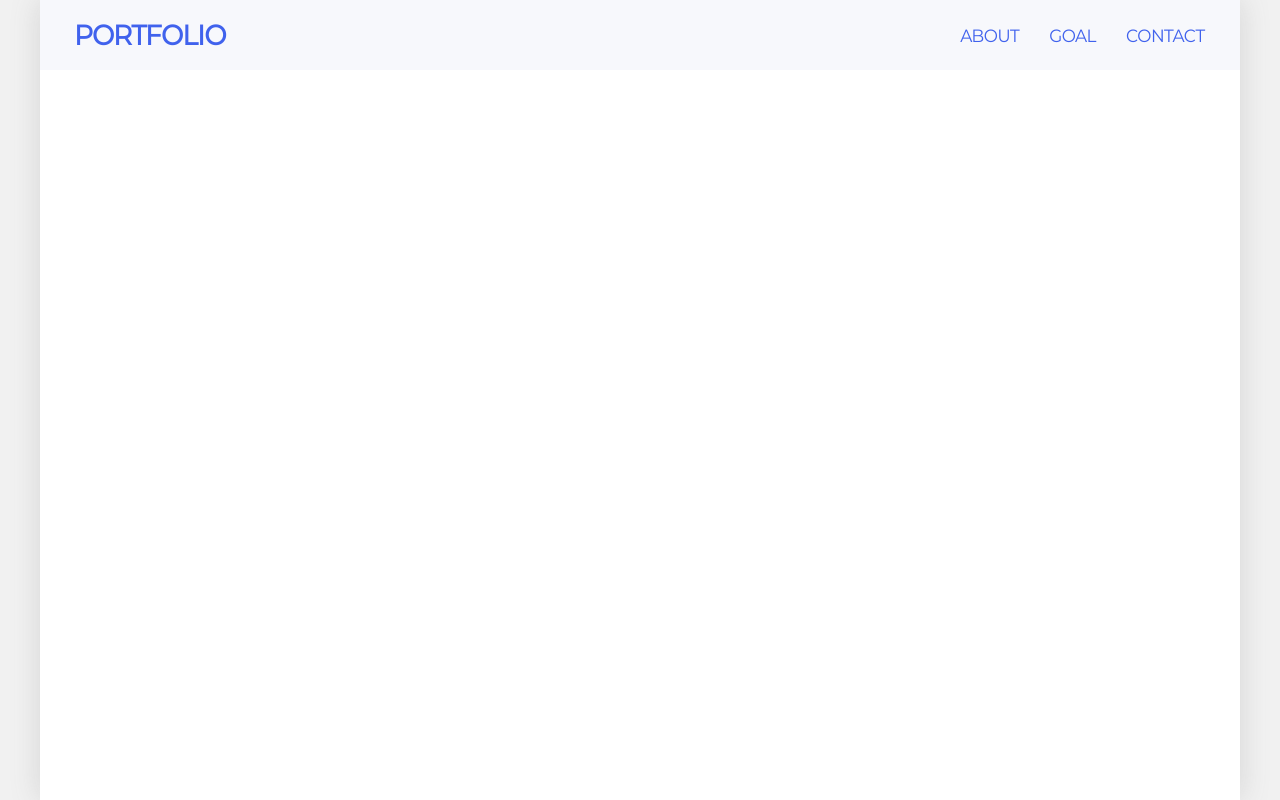
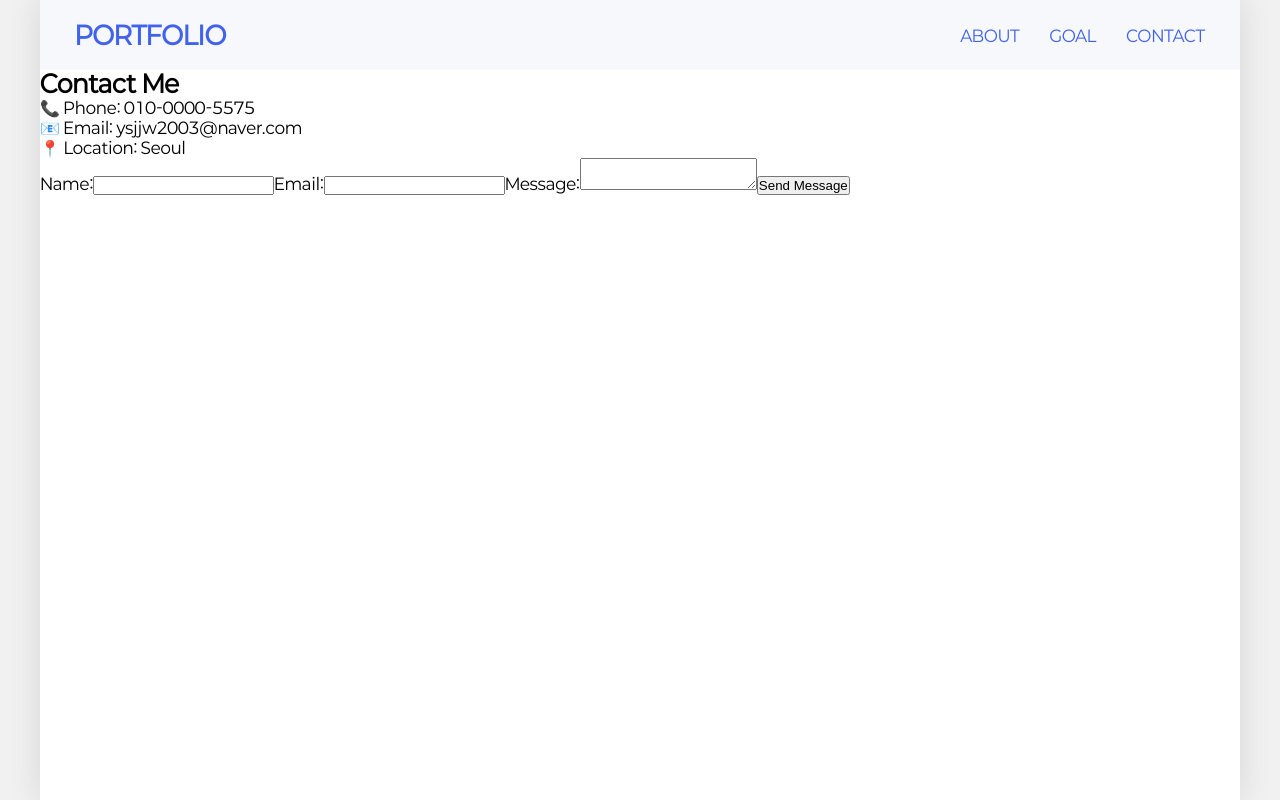
Before and after one commit to jiwonly/MyProfile, a React (Vite) app: page /contact in a window 1280 px wide. Built offline with nearby package versions, Linux system fonts and the light colour scheme.

Commit message:
ADD contactData

```diff
--- a/src/components/About.css
+++ b/src/components/About.css
@@ -20,6 +20,8 @@
 }
 
 .about_left {
+  text-align: center;
+
   flex: 35%;
   min-width: 260px;
   max-width: 350px;
--- /dev/null
+++ b/src/components/ContactData.jsx
@@ -0,0 +1,28 @@
+import "./ContactData.css";
+
+const ContactData = () => {
+  return (
+    <div className="contactData">
+      <h2>Contact Me</h2>
+      <div className="contact_info">
+        <p>📞 Phone: 010-0000-5575</p>
+        <p>📧 Email: ysjjw2003@naver.com</p>
+        <p>📍 Location: Seoul</p>
+      </div>
+      <form className="contact_form">
+        <label htmlFor="name">Name:</label>
+        <input type="text" id="name" name="name" required />
+
+        <label htmlFor="email">Email:</label>
+        <input type="email" id="email" name="email" required />
+
+        <label htmlFor="message">Message:</label>
+        <textarea id="message" name="message" required></textarea>
+
+        <button type="submit">Send Message</button>
+      </form>
+    </div>
+  );
+};
+
+export default ContactData;
--- a/src/pages/Contact.jsx
+++ b/src/pages/Contact.jsx
@@ -1,9 +1,11 @@
 import Header from "../components/Header";
+import ContactData from "../components/ContactData";
 
 const Contact = () => {
   return (
     <div>
       <Header />
+      <ContactData />
     </div>
   );
 };
```
Also changed, not shown: src/components/ContactData.css (added).
